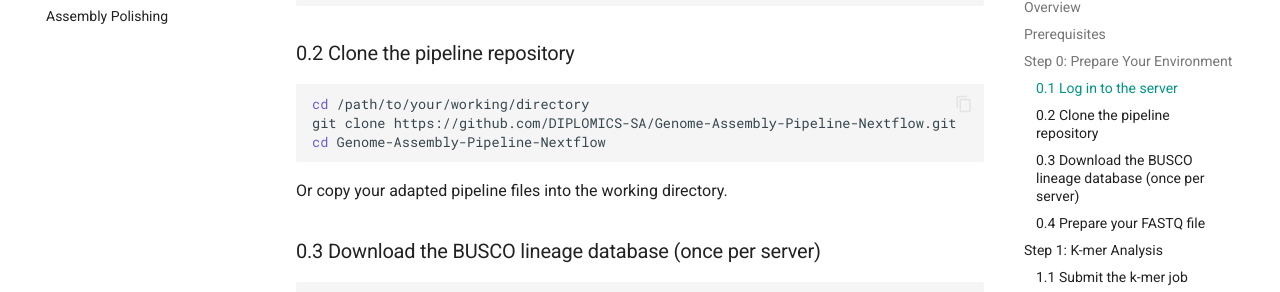
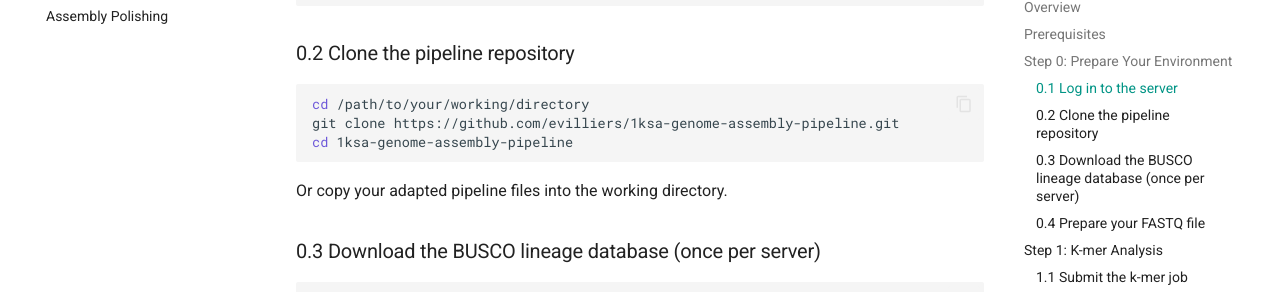
Before and after one commit to evilliers/agrp-sops, an MkDocs documentation site: the page built from docs/genome-assembly/SOP_Genome_Assembly.md, in a window 1280 px wide and 900 px high, scrolled down 1183 px. Shown: the part 146-438 px from the top of the window. Built offline with MkDocs 1.6.1 and Material for MkDocs 9.7.7, drawn with Linux system fonts in a browser that asks for light colours; comment, search, counter and statistics services are not loaded.

Commit message:
Update Genome Assembly SOP clone URL to AGRP repo
Co-Authored-By: Claude Sonnet 4.6 <noreply@anthropic.com>

````diff
--- a/docs/genome-assembly/SOP_Genome_Assembly.md
+++ b/docs/genome-assembly/SOP_Genome_Assembly.md
@@ -51,8 +51,8 @@ ssh username@your-server.ac.za
 
 ```bash
 cd /path/to/your/working/directory
-git clone https://github.com/DIPLOMICS-SA/Genome-Assembly-Pipeline-Nextflow.git
-cd Genome-Assembly-Pipeline-Nextflow
+git clone https://github.com/evilliers/1ksa-genome-assembly-pipeline.git
+cd 1ksa-genome-assembly-pipeline
 ```
 
 Or copy your adapted pipeline files into the working directory.
````
